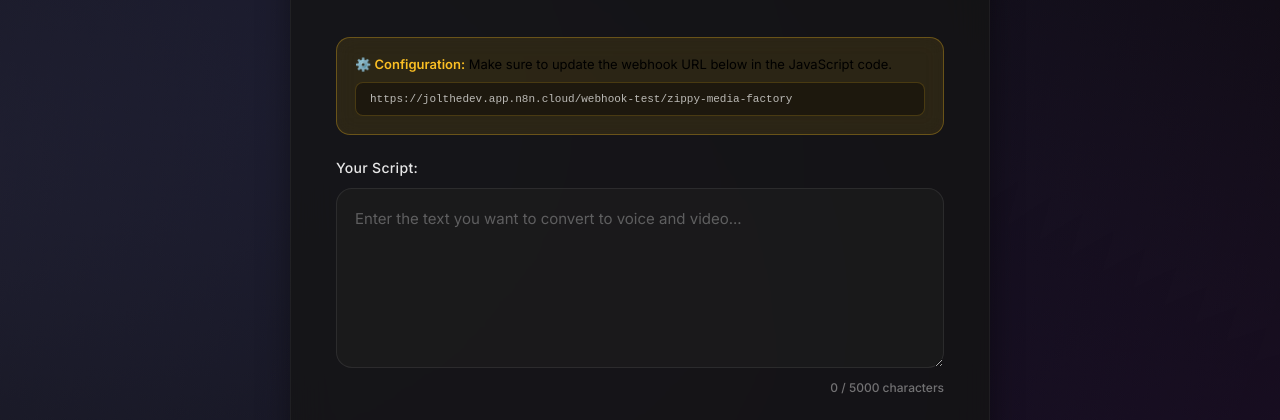
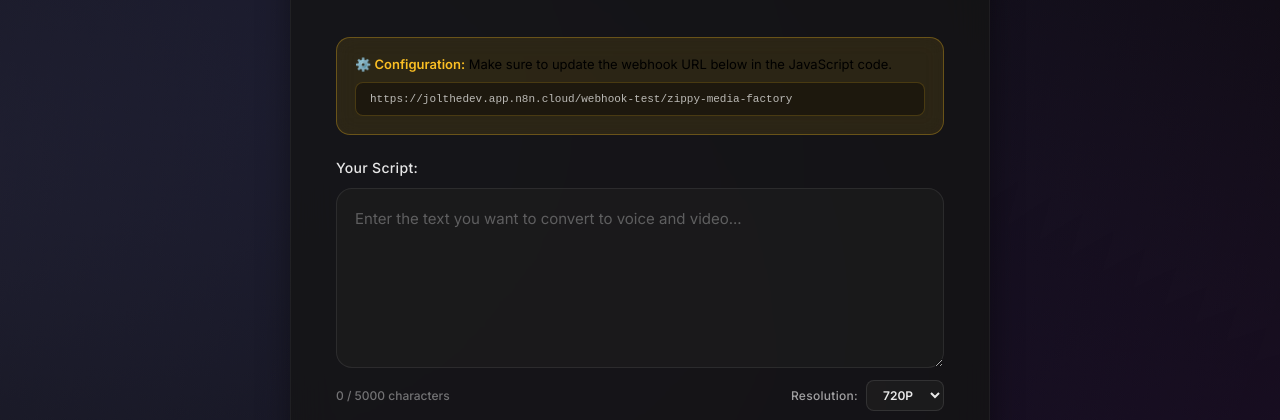
Before and after one commit to Timeless-Dave/zippy, a website: page index.html in a window 1280 px wide. Shown: the part 144-564 px from the top of the page. Drawn offline with Linux system fonts and the light colour scheme.

Commit message:
Add resolution selector dropdown (480P/720P) - Added sleek dropdown at bottom right of textarea - Defaults to 720P resolution - Resolution value is sent with form submission to n8n workflow - Styled to match the dark theme design

```diff
--- a/index.html
+++ b/index.html
@@ -148,13 +148,61 @@
             color: rgba(255, 255, 255, 0.3);
         }
 
+        .textarea-footer {
+            display: flex;
+            justify-content: space-between;
+            align-items: center;
+            margin-top: 8px;
+            gap: 12px;
+        }
+
         .char-count {
-            text-align: right;
             font-size: 12px;
             color: rgba(255, 255, 255, 0.4);
-            margin-top: 8px;
             font-weight: 500;
             transition: color 0.3s ease;
+        }
+
+        .resolution-selector {
+            display: flex;
+            align-items: center;
+            gap: 8px;
+        }
+
+        .resolution-selector label {
+            font-size: 12px;
+            color: rgba(255, 255, 255, 0.6);
+            font-weight: 500;
+            margin: 0;
+        }
+
+        .resolution-selector select {
+            background: rgba(30, 30, 30, 0.8);
+            border: 1px solid rgba(255, 255, 255, 0.1);
+            border-radius: 8px;
+            padding: 6px 12px;
+            font-size: 12px;
+            color: rgba(255, 255, 255, 0.9);
+            font-weight: 600;
+            cursor: pointer;
+            transition: all 0.3s ease;
+            outline: none;
+            font-family: inherit;
+        }
+
+        .resolution-selector select:hover {
+            border-color: rgba(167, 139, 250, 0.4);
+            background: rgba(30, 30, 30, 0.95);
+        }
+
+        .resolution-selector select:focus {
+            border-color: rgba(167, 139, 250, 0.6);
+            box-shadow: 0 0 0 3px rgba(167, 139, 250, 0.1);
+        }
+
+        .resolution-selector select option {
+            background: #1a1a1a;
+            color: white;
         }
 
         button[type="submit"] {
@@ -556,8 +604,17 @@
                         required
                         maxlength="5000"
                     ></textarea>
-                    <div class="char-count">
-                        <span id="charCount">0</span> / 5000 characters
+                    <div class="textarea-footer">
+                        <div class="char-count">
+                            <span id="charCount">0</span> / 5000 characters
+                        </div>
+                        <div class="resolution-selector">
+                            <label for="resolution">Resolution:</label>
+                            <select id="resolution" name="resolution">
+                                <option value="480p">480P</option>
+                                <option value="720p" selected>720P</option>
+                            </select>
+                        </div>
                     </div>
                 </div>
 
@@ -730,6 +787,9 @@
                 const selectedModeData = CHARACTER_MODES.find(m => m.name === selectedMode);
                 const modeUrl = selectedModeData ? selectedModeData.url : CHARACTER_MODES.find(m => m.name === 'neutral').url;
 
+                // Get the selected resolution
+                const resolution = document.getElementById('resolution').value;
+
                 // Send script to n8n webhook with extended timeout
                 const controller = new AbortController();
                 const timeoutId = setTimeout(() => controller.abort(), 180000); // 3 minutes timeout
@@ -741,7 +801,8 @@
                     },
                     body: JSON.stringify({
                         script: script,
-                        characterMode: modeUrl
+                        characterMode: modeUrl,
+                        resolution: resolution
                     }),
                     signal: controller.signal
                 });
```
